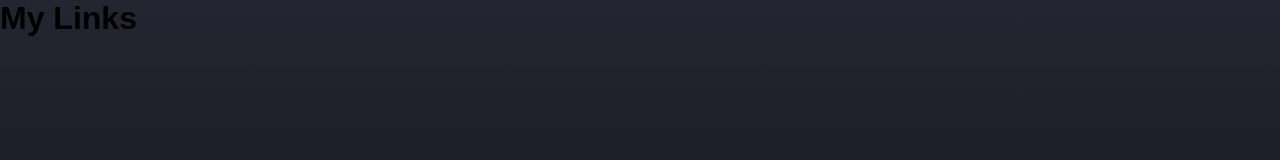
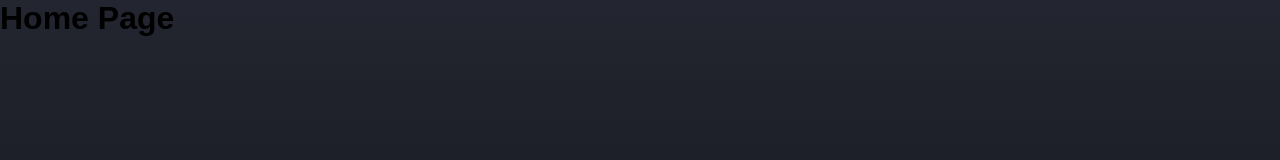
Before and after one commit to cesarcanoff/react-js-week, a React (Create React App) app in the folder devlink-app/: page / in a window 1280 px wide. Shown: the top 160 px of the page. Built offline with nearby package versions, Linux system fonts and the light colour scheme.

Commit message:
Add Routes & Update index.js

```diff
--- a/devlink-app/src/App.js
+++ b/devlink-app/src/App.js
@@ -1,21 +1,29 @@
 import React from "react";
 
-export default function App() {
-  return (
-    <div>
-      <h1>My Links</h1>
-    </div>
-  );
-}
+import { createBrowserRouter } from "react-router-dom";
 
-/*
-<Student name="Anna" course="Software Engineering" />
-function Student({ name, course }) {
-    return (
-      <div>
-        <h2>Bem-vindo {name}</h2>
-        <h2>Bem-vindo {course}</h2>
-      </div>
-    );
-  }
-*/
+import Admin from "./pages/Admin";
+import Home from "./pages/Home";
+import Login from "./pages/Login";
+import Error from "./pages/Error";
+
+const router = createBrowserRouter([
+  {
+    path: "/",
+    element: <Home />,
+  },
+  {
+    path: "/login",
+    element: <Login />,
+  },
+  {
+    path: "/admin",
+    element: <Admin />,
+  },
+  {
+    path: "*",
+    element: <Error />,
+  },
+]);
+
+export { router };
```
Also changed, not shown: devlink-app/src/index.js (+10 -3 lines).
